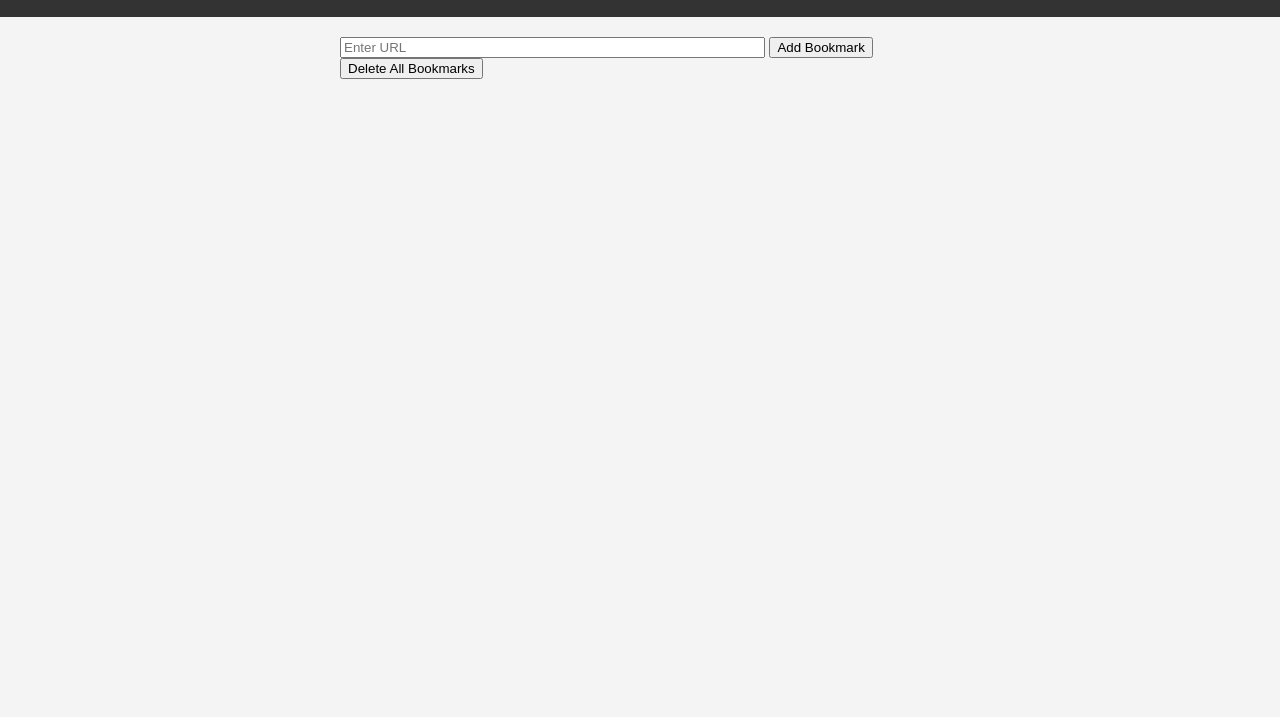
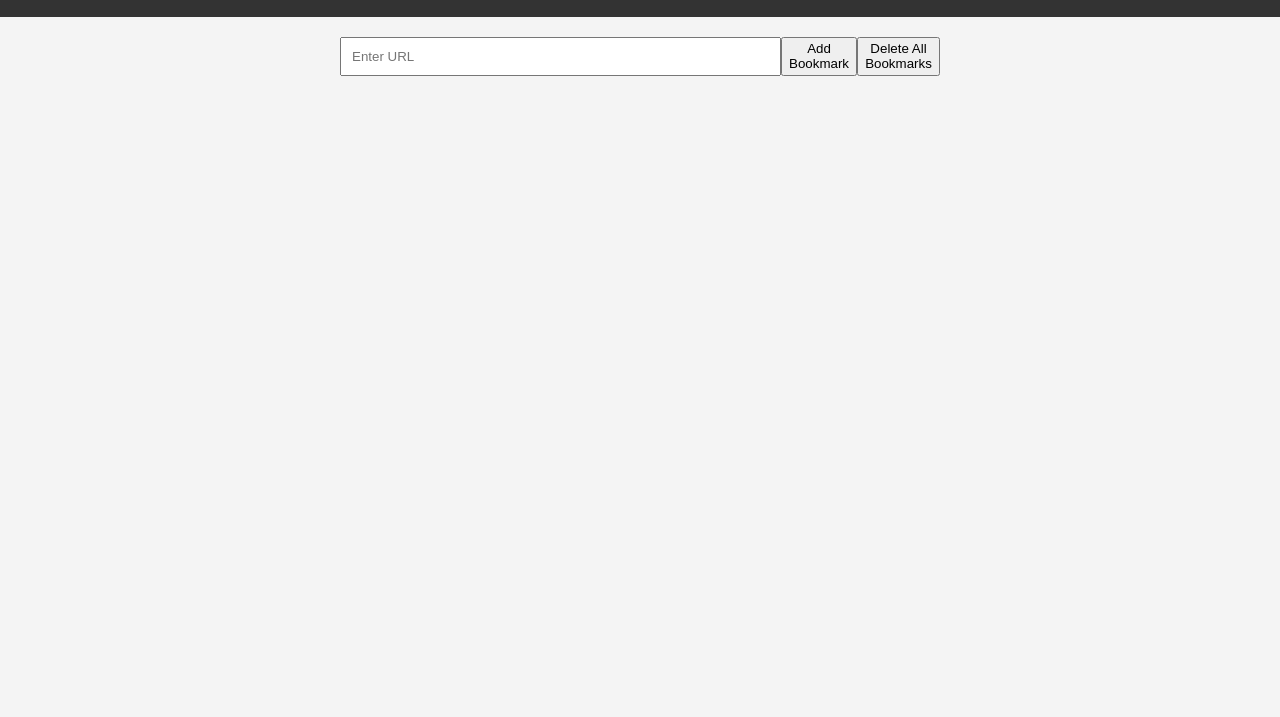
Before and after one commit to FrankGrillo1991/Bookmark-Landing-Page, a plain HTML site: page index.html in a window 1280 px wide. Shown: the part 83-800 px from the top of the page. Drawn offline with Linux system fonts and the light colour scheme.

Commit message:
Update styles.css

```diff
--- a/styles.css
+++ b/styles.css
@@ -19,3 +19,13 @@ main {
     margin: 0 auto;
     padding: 20px;
 }
+
+.bookmark-form {
+    display: flex;
+    margin-bottom: 10px;
+}
+
+input[type="url"] {
+    flex: 1;
+    padding: 10px;
+}
```
